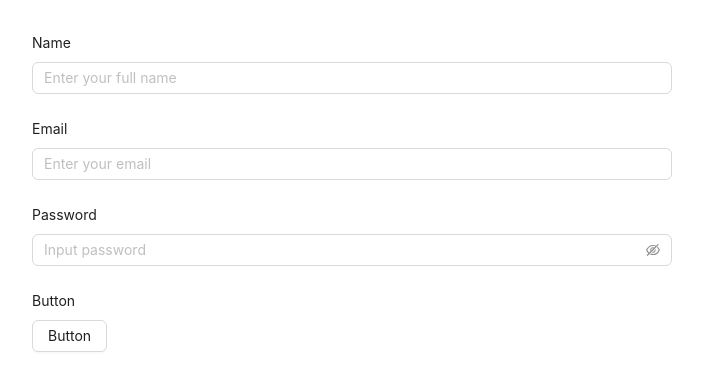
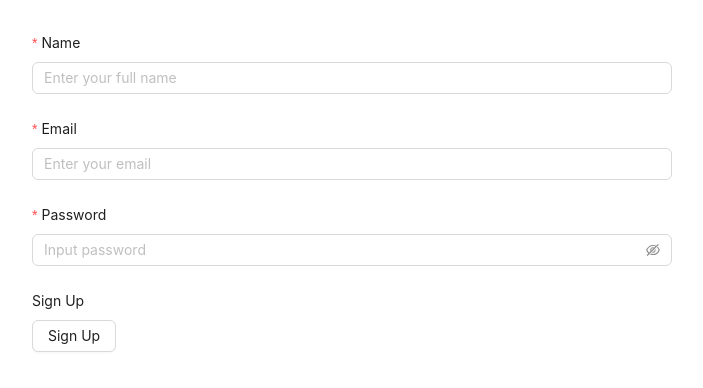
Before and after one commit to bemijonathan/goal-gamble, a React (Create React App) app in the folder packages/frontend/: page / in a window 1280 px wide. Shown: the top 388 px of the page, without its empty margins (288-991 px from the left). Built offline with nearby package versions, Linux system fonts and the light colour scheme.

Commit message:
Added an authlayout page and validation

```diff
--- a/packages/frontend/src/App.tsx
+++ b/packages/frontend/src/App.tsx
@@ -1,6 +1,6 @@
 import React from "react";
 import "antd/dist/reset.css";
-import SignUp from "./components/SignUp";
+import { SignUp } from "./pages/AuthLayout/SignUp";
 
 function App() {
   return (
--- a/packages/frontend/src/components/SignUp.tsx
+++ /dev/null
@@ -1,33 +0,0 @@
-import React, { useState } from "react";
-import { EyeInvisibleOutlined, EyeTwoTone } from "@ant-design/icons";
-import { Form, Input, Button, Row } from "antd";
-
-const SignUp = () => {
-  const [passwordVisible, setPasswordVisible] = useState(false);
-
-  return (
-    <Row justify="center" style={{ marginTop: "32px" }}>
-      <Form layout="vertical" style={{ width: "50%" }}>
-        <Form.Item label="Name">
-          <Input type="text" placeholder="Enter your full name" />
-        </Form.Item>
-        <Form.Item label="Email">
-          <Input type="email" placeholder="Enter your email" />
-        </Form.Item>
-        <Form.Item label="Password">
-          <Input.Password
-            placeholder="Input password"
-            iconRender={(visible) =>
-              visible ? <EyeTwoTone /> : <EyeInvisibleOutlined />
-            }
-          />
-        </Form.Item>
-        <Form.Item label="Button">
-          <Button>Button</Button>
-        </Form.Item>
-      </Form>
-    </Row>
-  );
-};
-
-export default SignUp;
--- /dev/null
+++ b/packages/frontend/src/pages/AuthLayout/SignUp.tsx
@@ -0,0 +1,58 @@
+import React, { useRef, useState } from "react";
+
+import { EyeInvisibleOutlined, EyeTwoTone } from "@ant-design/icons";
+import { Form, Input, Button, Row, Col } from "antd";
+
+const onFinish = (values: any) => {
+  console.log("Success:", values);
+};
+const onFinishFailed = (errorInfo: any) => {
+  console.log("Failed:", errorInfo);
+};
+
+export const SignUp = () => {
+  const [passwordVisible, setPasswordVisible] = useState(false);
+
+  return (
+    <Row justify="center" style={{ marginTop: "32px" }}>
+      <Col span={12}>
+        <Form
+          layout="vertical"
+          onFinish={onFinish}
+          onFinishFailed={onFinishFailed}
+        >
+          <Form.Item
+            label="Name"
+            name={["user", "name"]}
+            rules={[{ required: true, message: "Please input your name!" }]}
+          >
+            <Input type="text" placeholder="Enter your full name" name="name" />
+          </Form.Item>
+          <Form.Item
+            label="Email"
+            name={["user", "email"]}
+            rules={[{ required: true, message: "Please input your email!" }]}
+          >
+            <Input type="email" placeholder="Enter your email" name="email" />
+          </Form.Item>
+          <Form.Item
+            label="Password"
+            name={["user", "password"]}
+            rules={[{ required: true, message: "Please input your password!" }]}
+          >
+            <Input.Password
+              placeholder="Input password"
+              name="password"
+              iconRender={(visible) =>
+                visible ? <EyeTwoTone /> : <EyeInvisibleOutlined />
+              }
+            />
+          </Form.Item>
+          <Form.Item label="Sign Up">
+            <Button htmlType="submit">Sign Up</Button>
+          </Form.Item>
+        </Form>
+      </Col>
+    </Row>
+  );
+};
```
